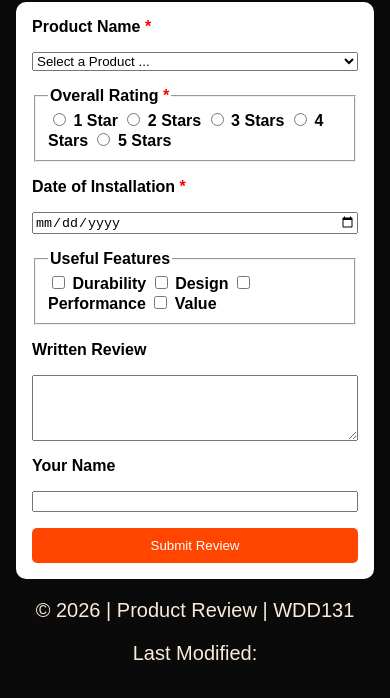
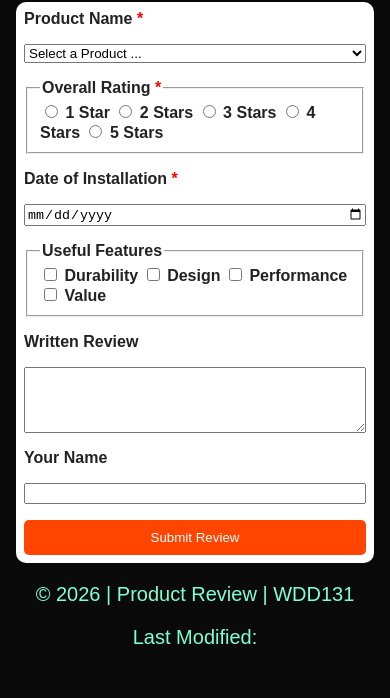
Before and after one commit to elochukwuazuwuigne-dot/wdd131, a plain HTML site: page form.html in a window 390 px wide. Shown: the part 110-808 px from the top of the page. Drawn offline with Linux system fonts and the light colour scheme.

Commit message:
Add files via upload
Complete W05 Product Review Form assignment: added dynamic product select, review counter with localStorage, responsive CSS design, and Last Modified date in footer for both pages

```diff
--- a/styles/form.css
+++ b/styles/form.css
@@ -4,6 +4,7 @@ body {
   max-width: 600px;
   padding: 1rem;
   background-color: #0a0a0a;
+  color: #222;
 }
 
 header, footer {
@@ -29,10 +30,10 @@ label, legend {
 span {
   color: red;
 }
+
 p{
-    color: antiquewhite;
-    font-size: 20px;
-
+  color: aquamarine;
+  font-size: 20px;
 }
 
 input[type="submit"] {
@@ -47,3 +48,12 @@ input[type="submit"] {
 input[type="submit"]:hover {
   background-color: #0073E6;
 }
+
+@media (max-width: 600px) {
+  form {
+    padding: 0.5rem;
+  }
+  input[type="submit"] {
+    width: 100%;
+  }
+}
```
